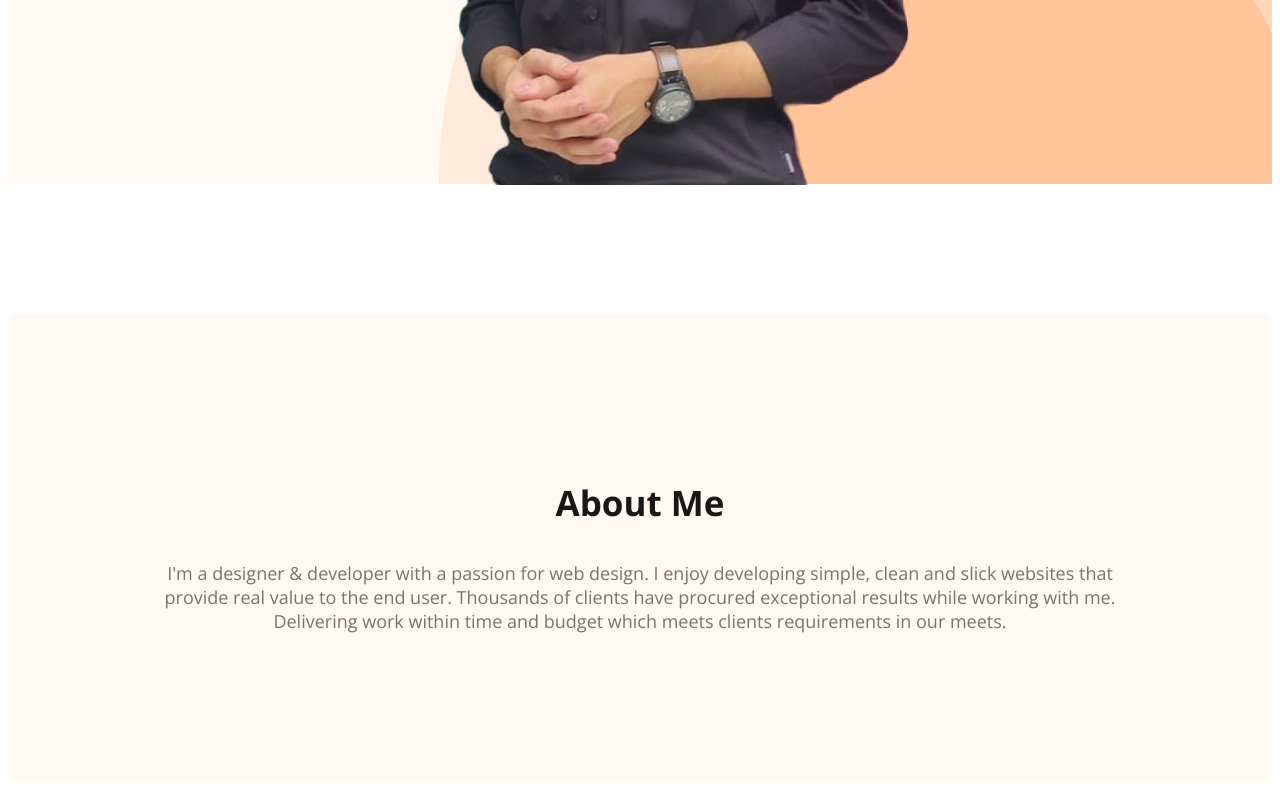
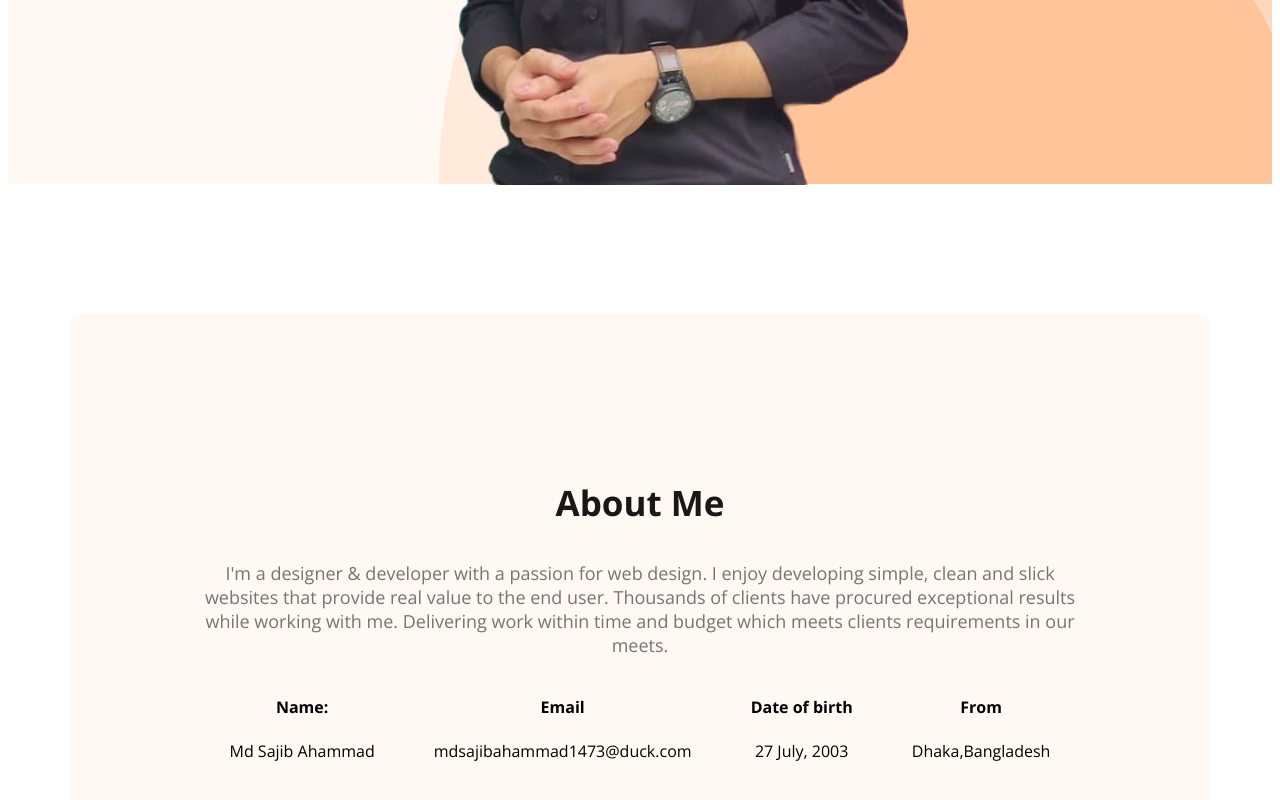
Before and after one commit to mdsajib1473/web-developer-portfolio, a plain HTML site: page intex.html in a window 1280 px wide. Shown: the part 1166-1966 px from the top of the page. Drawn offline with nearby package versions, Linux system fonts and the light colour scheme.

Commit message:
added info

```diff
--- a/intex.html
+++ b/intex.html
@@ -35,6 +35,24 @@
         <section class="about">
             <h3 class="section-title">About Me</h3>
             <p class="section-description">I'm a designer & developer with a passion for web design. I enjoy developing simple, clean and slick websites that provide real value to the end user. Thousands of clients have procured exceptional results while working with me. Delivering work within time and budget which meets clients requirements in our meets.</p>
+            <div class="about-container">
+                <div class="about-info">
+                    <h4 class="info-title">Name:</h4>
+                    <p class="info-description">Md Sajib Ahammad</p>
+                </div>
+                <div class="about-info">
+                    <h4 class="info-title">Email</h4>
+                    <p class="info-description">mdsajibahammad1473@duck.com</p>
+                </div>
+                <div class="about-info">
+                    <h4 class="info-title">Date of birth</h4>
+                    <p class="info-description">27 July, 2003</p>
+                </div>
+                <div class="about-info">
+                    <h4 class="info-title">From</h4>
+                    <p class="info-description">Dhaka,Bangladesh</p>
+                </div>
+            </div>
         </section>
     </main>
     <footer>
--- a/styles/portfolio.css
+++ b/styles/portfolio.css
@@ -100,7 +100,10 @@ nav a {
 }
 
 /* main section styles */
-
+main{
+    max-width: 1140px;
+    margin: 0 auto;
+}
 /* about section styles */
 .about{
     padding: 130px;
@@ -108,3 +111,10 @@ nav a {
     background: #FFF8F3;
     margin: 130px 0;
 }
+.about-container{
+    display: flex;
+    justify-content: space-around;
+}
+.about-info{
+    text-align: center;
+}
```
